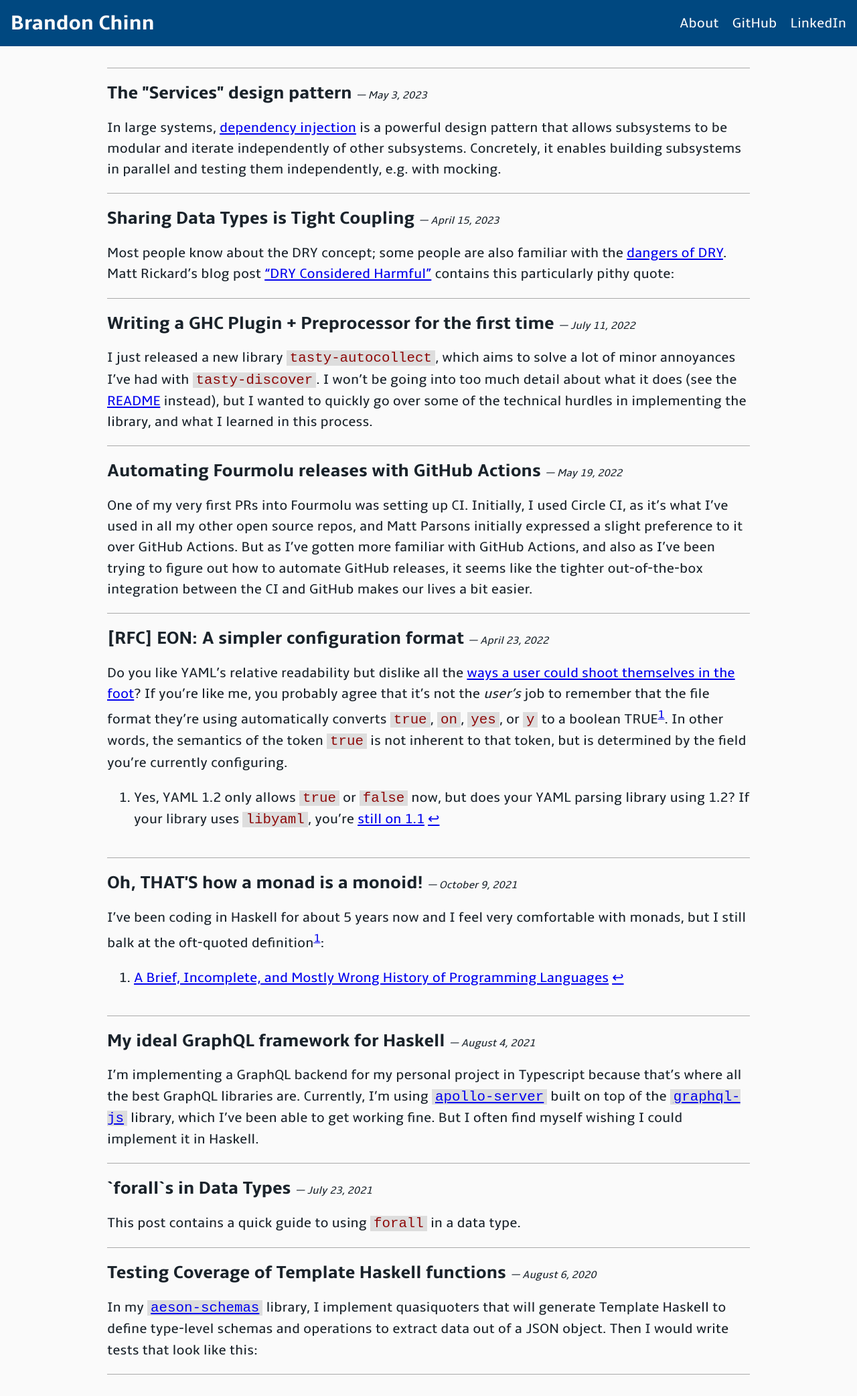
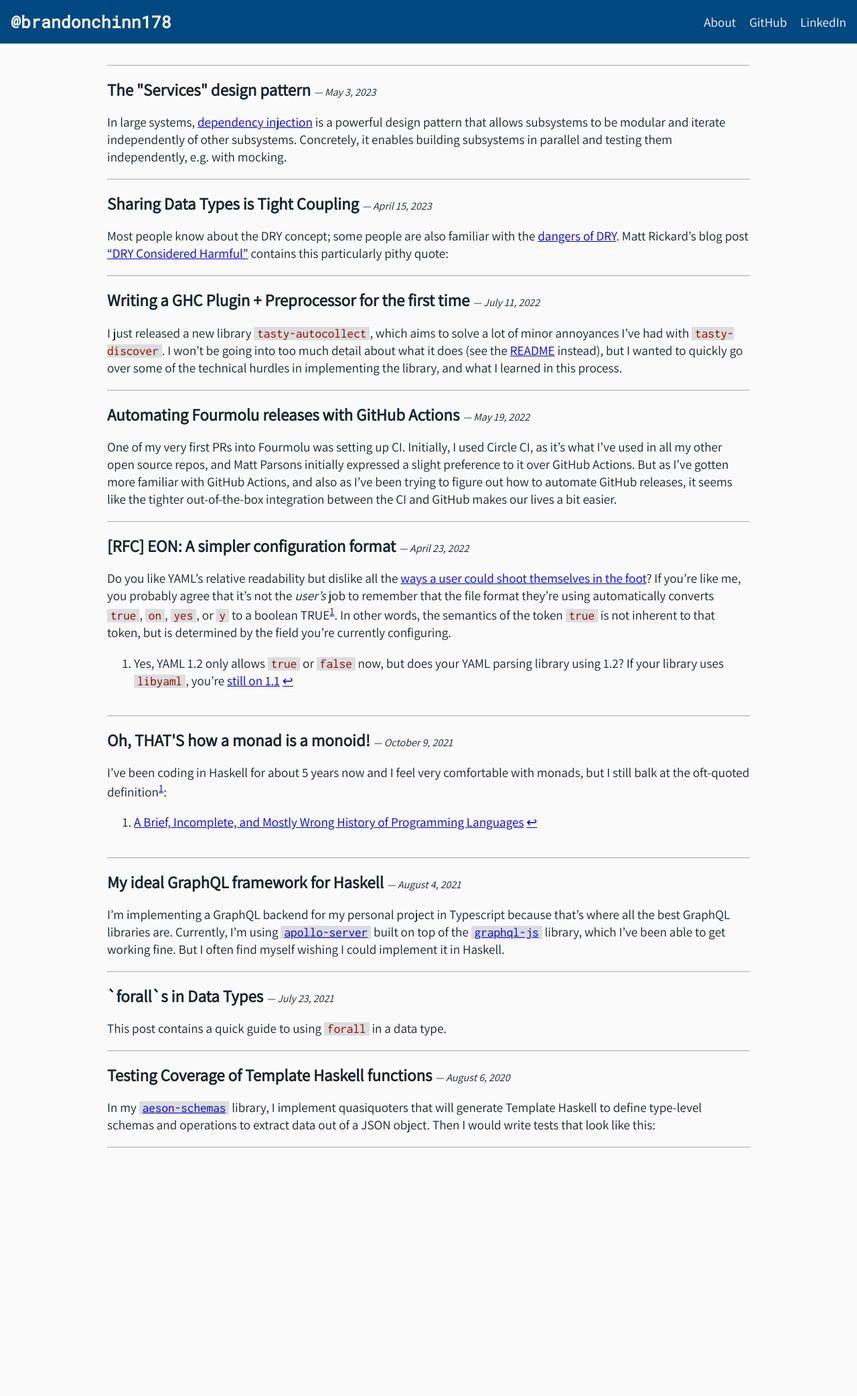
Before and after one commit to brandonchinn178/brandonchinn178.github.io, a Jekyll site: the page built from docs/index.html, in a window 1280 px wide. Shown: the whole page at 67% size. Built offline with Jekyll 4.4.1, drawn with Linux system fonts in a browser that asks for light colours; after the commit the page ends 1745 px from its top, so only the background shows below that.

Commit message:
Update font families

```diff
--- a/docs/_layouts/default.html
+++ b/docs/_layouts/default.html
@@ -13,13 +13,17 @@
     <meta property="og:description" content="Brandon Chinn's personal website">
     <meta property="og:url" content="http://brandonchinn178.github.io">
 
+    <link rel="stylesheet" href="https://fonts.googleapis.com/css2?family=Assistant">
+    <link rel="stylesheet" href="https://fonts.googleapis.com/css2?family=Roboto+Mono">
+    <link rel="stylesheet" href="https://fonts.googleapis.com/css2?family=Inconsolata">
+
     <link rel="icon" type="image/png" href="/resources/favicon.png" meta-type="site-wide">
     <link rel="stylesheet" type="text/css" href="/resources/style.css" meta-type="site-wide">
     <link rel="stylesheet" type="text/css" href="/resources/vs.css" meta-type="site-wide">
   </head>
   <body>
     <header>
-        <h1><a href="/">Brandon Chinn</a></h1>
+        <h1><a href="/">@brandonchinn178</a></h1>
         <ul>
           <li><a href="/about">About</a></li>
           <li><a href="https://github.com/brandonchinn178">GitHub</a></li>
--- a/docs/resources/style.scss
+++ b/docs/resources/style.scss
@@ -5,16 +5,9 @@ $theme-blue: #004880;
 $theme-white: #fafafa;
 $theme-black: #1a232b;
 
-@font-face {
-    font-family: "Amble";
-    src: url(fonts/Amble-Regular.ttf) format("truetype");
-}
-
-@font-face {
-    font-family: "Amble";
-    src: url(fonts/Amble-Bold.ttf) format("truetype");
-    font-weight: bold;
-}
+$font-sans-serif: Assistant, Roboto, Helvetica, Arial, sans-serif;
+$font-monospace: Inconsolata, "Lucida Console", Courier, ui-monospace, monospace;
+$font-display: "Roboto Mono", $font-monospace;
 
 html, body {
     height: 100%;
@@ -22,13 +15,13 @@ html, body {
 }
 
 body {
-    font-family: Amble, Roboto, Arial, sans-serif;
+    font-family: $font-sans-serif;
 
     min-width: 600px;
 
     margin: 0;
     padding: 0;
-    font-size: 1.3rem;
+    font-size: 1.2rem;
 
     color: $theme-black;
     background: $theme-white;
@@ -70,6 +63,9 @@ header {
 
     h1 {
         margin: 0;
+
+        font-family: $font-display;
+        font-size: 1.3em;
     }
 
     ul {
@@ -102,10 +98,6 @@ h1 {
     @include no-link-style;
 }
 
-p, li, div {
-    line-height: 1.5em;
-}
-
 table {
     border-spacing: 0;
     td, th {
@@ -120,7 +112,10 @@ pre {
   padding: 1.5rem;
 }
 
-code.language-plaintext {
+code {
+    font-family: $font-monospace;
+
+    &.language-plaintext {
         background: #DDD;
         color: #8E0808;
         padding: 0 5px;
@@ -128,6 +123,7 @@ code.language-plaintext {
         a > & {
             color: unset;
             color: -webkit-link; // unset doesn't work for visited links
+        }
     }
 }
 
```
Also changed, not shown: docs/resources/fonts/Amble-Bold.ttf (deleted), docs/resources/fonts/Amble-Regular.ttf (deleted). Lines whose indentation alone changed are shown as unchanged.
